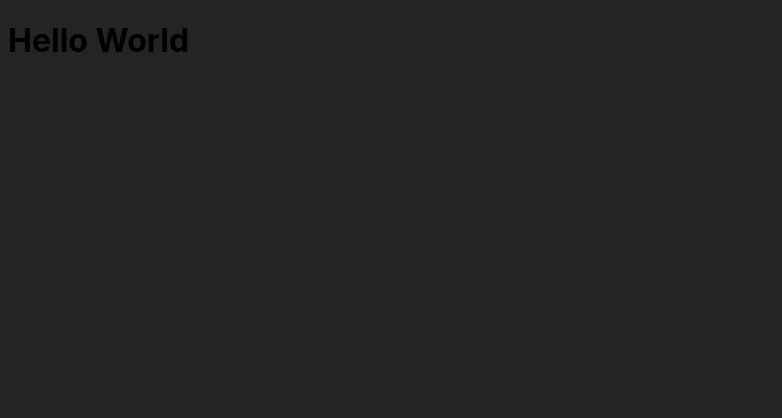
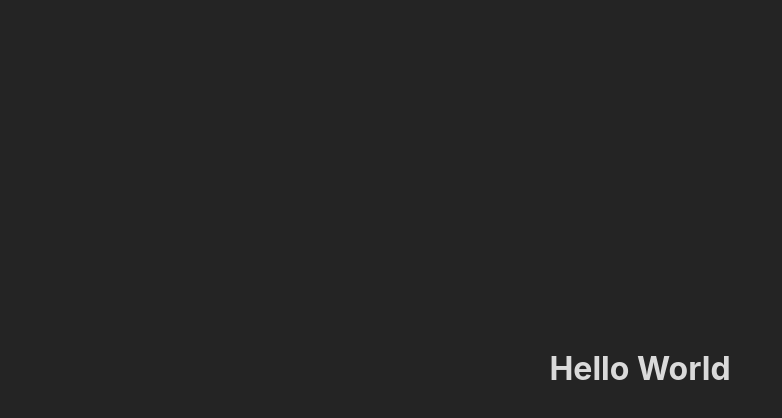
Before and after one commit to sdrrv/password-generator, a React (Vite) app: page / in a window 1280 px wide. Shown: the top 418 px of the page, without its empty margins (0-782 px from the left). Built offline with nearby package versions, Linux system fonts and the light colour scheme.

Commit message:
Divs Reworked

```diff
--- a/scss/style.scss
+++ b/scss/style.scss
@@ -1,4 +1,12 @@
-:root {
+body{
+  background: #242424;
   font-family: Inter, sans-serif;
-  background-color: #242424;
 }
+
+.resize{
+  height: 90vh;
+  display: flex;
+  justify-content: center;
+  align-items: center;
+  color: #dadada;
+}
--- a/src/App/App.tsx
+++ b/src/components/App/App.tsx
@@ -2,7 +2,7 @@ import "./App.component.scss";
 
 function App() {
   return (
-    <div className="App">
+    <div className="resize">
       <h1>Hello World</h1>
     </div>
   );
--- a/src/main.tsx
+++ b/src/main.tsx
@@ -1,6 +1,6 @@
 import React from "react";
 import ReactDOM from "react-dom/client";
-import App from "./App/App";
+import App from "./components/App/App";
 import "../scss/style.scss";
 
 ReactDOM.createRoot(document.getElementById("root") as HTMLElement).render(
```
Also changed, not shown: src/components/App/App.component.scss (added), 1 other file (tests, documents, lock files or other folders).
